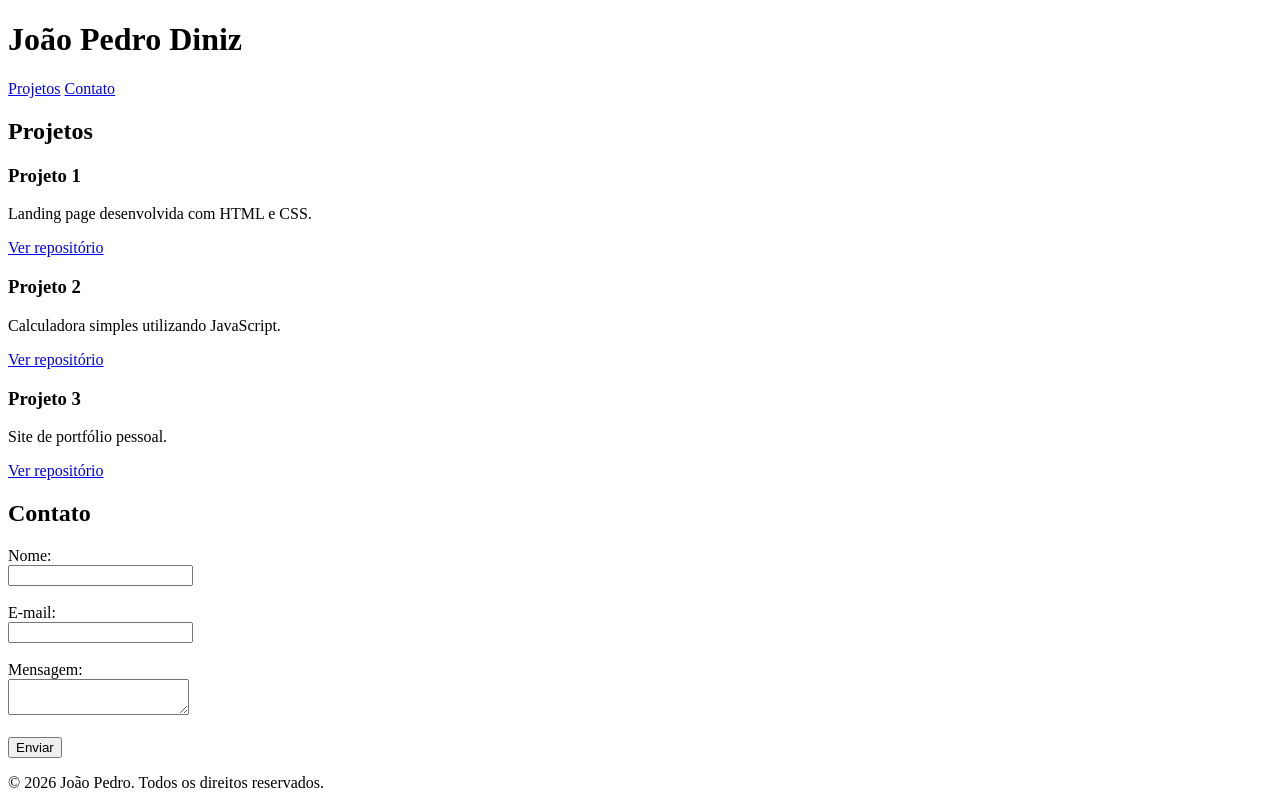
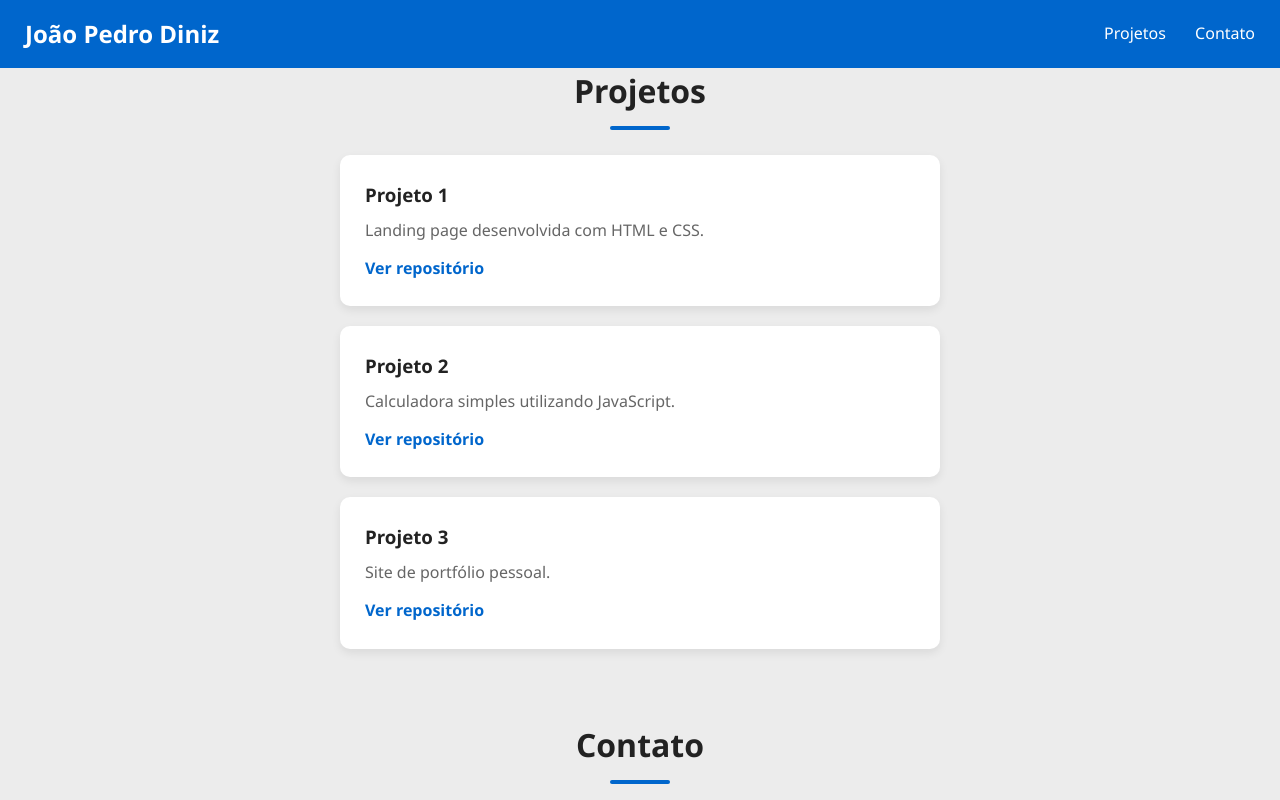
Before and after one commit to Joao-P-Diniz/fundamentos-js, a plain HTML site: page exercicio13/portfolio.html in a window 1280 px wide. Shown: the top 800 px of the page. Drawn offline with Linux system fonts and the light colour scheme.

Commit message:
feat: adiciona aula 14 - CSS3 fundamentos

```diff
--- /dev/null
+++ b/exercicio13/curriculo.css
@@ -0,0 +1,90 @@
+* {
+    margin: 0;
+    padding: 0;
+    box-sizing: border-box;
+}
+
+body {
+    font-family: 'Segoe UI', Tahoma, Geneva, Verdana, sans-serif;
+    line-height: 1.6;
+    color: #333;
+    background-color: #f4f4f9;
+    padding: 20px;
+}
+
+header {
+    text-align: center;
+    background: linear-gradient(135deg, #0c1116, #0c2130);
+    color: #fff;
+    padding: 40px 20px;
+    border-radius: 8px;
+    margin-bottom: 30px;
+}
+
+header h1 {
+    font-size: 2.5em;
+    margin-bottom: 5px;
+}
+
+header p {
+    font-size: 1.1em;
+    opacity: 0.9;
+}
+
+main {
+    max-width: 800px;
+    margin: 0 auto;
+}
+
+section {
+    background: #fff;
+    padding: 25px 30px;
+    border-radius: 8px;
+    margin-bottom: 20px;
+    box-shadow: 0 2px 5px rgba(0, 0, 0, 0.1);
+}
+
+section h2 {
+    color: #2c3e50;
+    border-bottom: 3px solid #3498db;
+    padding-bottom: 8px;
+    margin-bottom: 15px;
+    font-size: 1.5em;
+}
+
+section p {
+    margin-bottom: 10px;
+}
+
+ul {
+    list-style: none;
+    display: flex;
+    flex-wrap: wrap;
+    gap: 10px;
+}
+
+ul li {
+    background: #3498db;
+    color: #fff;
+    padding: 6px 15px;
+    border-radius: 20px;
+    font-size: 0.95em;
+}
+
+footer {
+    text-align: center;
+    color: #f1f1f1;
+    padding: 40px 20px;
+    border-radius: 8px;
+    background: linear-gradient(135deg, #0c1116, #0c2130);
+}
+
+footer a {
+    color: #3498db;
+    text-decoration: none;
+    font-weight: 600;
+}
+
+footer a:hover {
+    text-decoration: underline;
+}
--- /dev/null
+++ b/exercicio13/formulario.css
@@ -0,0 +1,98 @@
+* {
+    margin: 0;
+    padding: 0;
+    box-sizing: border-box;
+}
+
+body {
+    font-family: 'Segoe UI', Tahoma, Geneva, Verdana, sans-serif;
+    background: linear-gradient(135deg, #2c3e50, #3498db);
+    min-height: 100vh;
+    display: flex;
+    flex-direction: column;
+    justify-content: center;
+    align-items: center;
+    padding: 20px;
+}
+
+h1 {
+    text-align: center;
+    color: #F1F1F1;
+    margin-bottom: 25px;
+    font-size: 2em;
+}
+
+form {
+    background: #fff;
+    padding: 35px 40px;
+    border-radius: 12px;
+    box-shadow: 0 10px 30px rgba(0, 0, 0, 0.2);
+    width: 100%;
+    max-width: 550px;
+}
+
+fieldset {
+    border: 2px solid #e0e0e0;
+    border-radius: 8px;
+    padding: 20px;
+    margin-bottom: 20px;
+}
+
+legend {
+    font-weight: 700;
+    color: #555;
+    padding: 0 8px;
+    font-size: 1.1em;
+}
+
+label {
+    display: inline-block;
+    margin-bottom: 5px;
+    color: #555;
+    font-weight: bold;
+}
+
+input[type="text"],
+input[type="email"],
+input[type="number"],
+select,
+textarea {
+    width: 100%;
+    padding: 10px 12px;
+    border: 2px solid #ddd;
+    border-radius: 6px;
+    font-size: 1em;
+    transition: border-color 0.3s;
+    font-family: inherit;
+}
+
+input[type="text"]:focus,
+input[type="email"]:focus,
+input[type="number"]:focus,
+select:focus,
+textarea:focus {
+    border-color: #667eea;
+    outline: none;
+}
+
+textarea {
+    resize: vertical;
+    min-height: 100px;
+}
+
+button[type="submit"] {
+    width: 100%;
+    padding: 12px;
+    background: linear-gradient(135deg, #2c3e50, #3498db);
+    color: #fff;
+    border: none;
+    border-radius: 6px;
+    font-size: 1.1em;
+    font-weight: 600;
+    cursor: pointer;
+    transition: opacity 0.3s;
+}
+
+button[type="submit"]:hover {
+    opacity: 0.9;
+}
--- /dev/null
+++ b/exercicio13/portfolio.css
@@ -0,0 +1,180 @@
+* {
+    margin: 0;
+    padding: 0;
+    box-sizing: border-box;
+}
+:root {
+  --cor-primaria: #0066cc;
+  --cor-hover: #043b72;
+}
+/* Use em: header background, links, botão */
+
+body {
+    font-family: 'Segoe UI', Tahoma, Geneva, Verdana, sans-serif;
+    line-height: 1.6;
+    color: #333;
+    background-color: #ececec;
+}
+
+header {
+    width: 100%;
+    background: var(--cor-primaria);
+    color: #fff;
+    padding: 15px 25px;
+    display: flex;
+    justify-content: space-between;
+    align-items: center;
+    position: fixed;
+    top: 0;
+    z-index: 100;
+}
+
+header h1 {
+    font-size: 1.5em;
+}
+
+nav a {
+    color: #fff;
+    text-decoration: none;
+    margin-left: 25px;
+    font-weight: 500;
+    transition: color 0.3s;
+}
+
+nav a:hover {
+    color: var(--cor-hover);
+}
+
+main {
+    max-width: 1000px;
+    margin: 40px auto;
+    padding: 0 20px;
+}
+
+section {
+    margin-bottom: 50px;
+}
+
+section h2 {
+    font-size: 2em;
+    color: #222;
+    margin: 25px 0;
+    text-align: center;
+    position: relative;
+}
+
+section h2::after {
+    content: '';
+    display: block;
+    width: 60px;
+    height: 4px;
+    background: var(--cor-primaria);
+    margin: 10px auto 0;
+    border-radius: 2px;
+}
+
+#projetos {
+    display: flex;
+    flex-direction: column;
+    align-items: center;
+}
+
+article {
+    background: #fff;
+    padding: 25px;
+    border-radius: 10px;
+    box-shadow: 0 4px 10px rgba(0, 0, 0, 0.08);
+    margin-bottom: 20px;
+    width: 100%;
+    max-width: 600px;
+    transition: transform 0.3s, box-shadow 0.3s;
+}
+
+article:hover {
+    transform: translateY(-4px);
+    box-shadow: 0 8px 20px rgba(0, 0, 0, 0.12);
+}
+
+article h3 {
+    color: #222;
+    margin-bottom: 8px;
+}
+
+article p {
+    color: #666;
+    margin-bottom: 12px;
+}
+
+article a {
+    color:var(--cor-primaria);
+    text-decoration: none;
+    font-weight: 600;
+}
+
+article a:hover {
+    text-decoration: underline;
+}
+
+#contato form {
+    background: #fff;
+    padding: 30px;
+    border-radius: 10px;
+    box-shadow: 0 4px 10px rgba(0, 0, 0, 0.08);
+    max-width: 500px;
+    margin: 0 auto;
+}
+
+#contato label {
+    display: block;
+    font-weight: 600;
+    color: #555;
+    margin-bottom: 4px;
+}
+
+#contato input[type="text"],
+#contato input[type="email"],
+#contato textarea {
+    width: 100%;
+    padding: 10px 12px;
+    border: 2px solid #ddd;
+    border-radius: 6px;
+    font-size: 1em;
+    font-family: inherit;
+    transition: border-color 0.3s;
+}
+
+#contato input:focus,
+#contato textarea:focus {
+    border-color: #00bcd4;
+    outline: none;
+}
+
+#contato textarea {
+    resize: vertical;
+    min-height: 100px;
+}
+
+input[type="submit"] {
+    width: 100%;
+    padding: 12px;
+    background:var(--cor-primaria);
+    color: #fff;
+    border: none;
+    border-radius: 6px;
+    font-size: 1.1em;
+    font-weight: 600;
+    cursor: pointer;
+    transition: background 0.3s;
+}
+
+input[type="submit"]:hover {
+    background: var(--cor-hover);
+}
+
+footer {
+    text-align: center;
+    padding: 20px;
+    background: #222;
+    color: #aaa;
+    font-size: 0.9em;
+}
--- a/exercicio13/portfolio.html
+++ b/exercicio13/portfolio.html
@@ -4,6 +4,7 @@
     <meta charset="UTF-8">
     <meta name="viewport" content="width=device-width, initial-scale=1.0">
     <title>Portfólio</title>
+    <link rel="stylesheet" href="portfolio.css">
 </head>
 <body>
     <header>
```
Also changed, not shown: exercicio13/curriculo.html (+1 -0 lines), exercicio13/exercicio-problema.css (added, +16 -0 lines), exercicio13/exercicio-problema.html (added, +14 -0 lines), exercicio13/formulario.html (+1 -0 lines).
